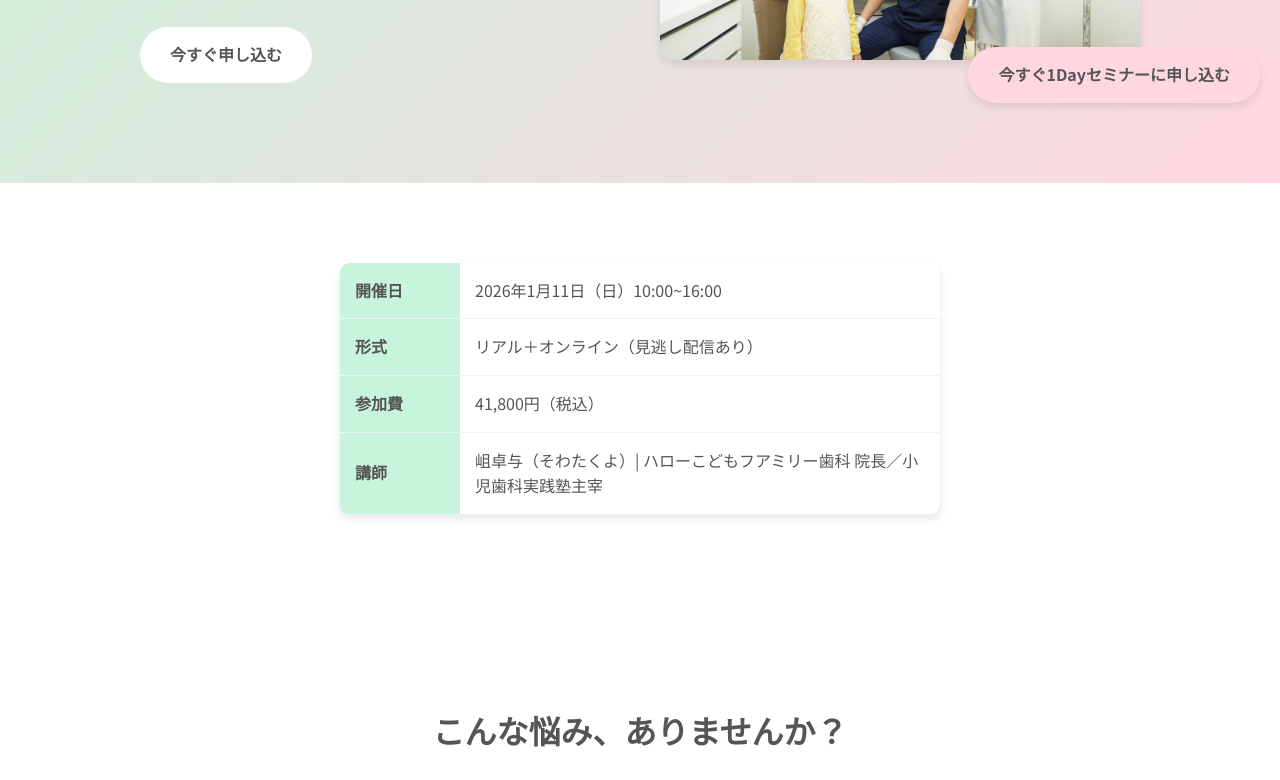
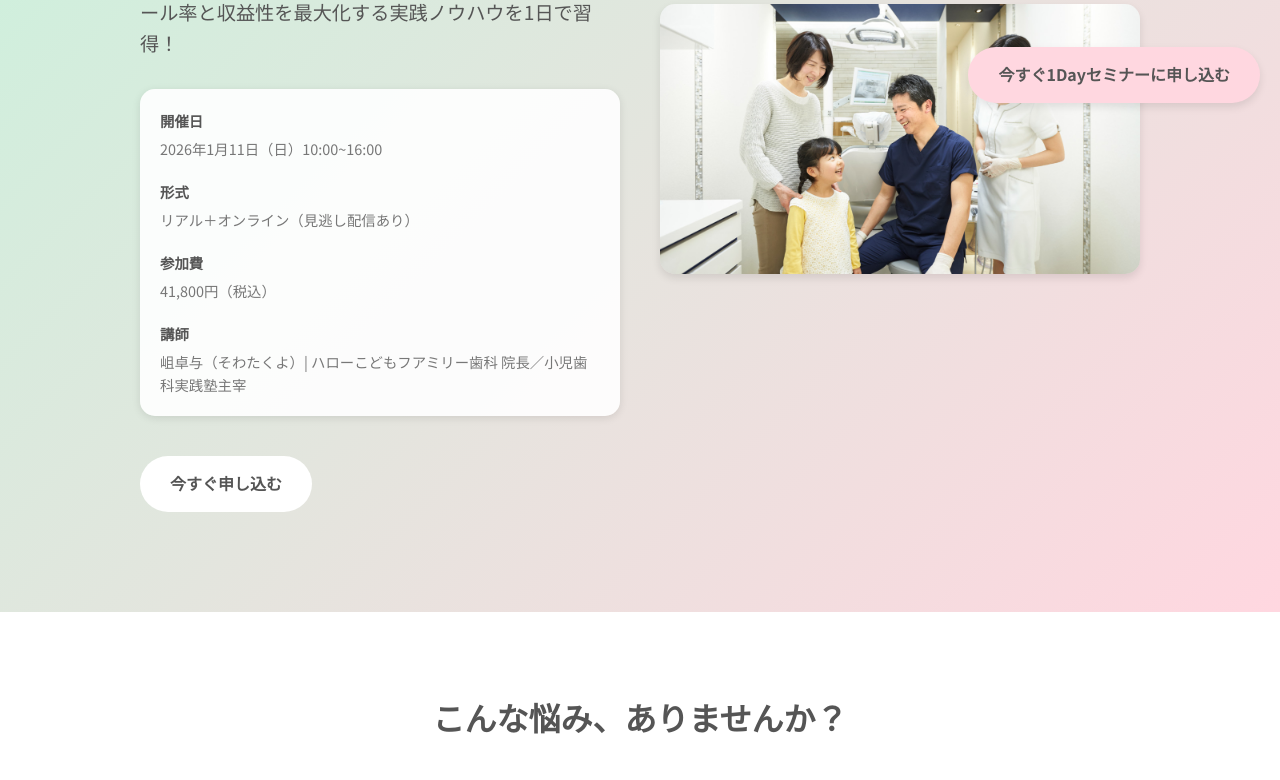
Before and after one commit to onemountain71/my-first-task-seminaLP, a plain HTML site: page index.html in a window 1280 px wide. Shown: the part 677-1457 px from the top of the page. Drawn offline with Linux system fonts and the light colour scheme.

Commit message:
feat:hero-section

```diff
--- a/css/style.css
+++ b/css/style.css
@@ -434,6 +434,34 @@ body {
   font-size: 1.2rem;
   margin-bottom: 30px;
   color: var(--color-text);
+}
+
+.hero-details {
+  display: grid;
+  grid-template-columns: repeat(auto-fit, minmax(250px, 1fr));
+  gap: 20px;
+  margin-bottom: 40px;
+  background-color: rgba(255, 255, 255, 0.9);
+  padding: 20px;
+  border-radius: 15px;
+  box-shadow: 0 2px 8px rgba(0, 0, 0, 0.1);
+}
+
+.detail-item {
+  display: flex;
+  flex-direction: column;
+  gap: 5px;
+}
+
+.detail-item strong {
+  font-weight: bold;
+  color: var(--color-text);
+  font-size: 0.9rem;
+}
+
+.detail-item span {
+  color: var(--color-subtext);
+  font-size: 0.9rem;
 }
 
 .hero .btn {
@@ -908,6 +936,12 @@ footer {
     font-size: clamp(24px, 5vw, 48px);
   }
 
+  .hero-details {
+    grid-template-columns: 1fr;
+    gap: 15px;
+    padding: 15px;
+  }
+
   .hero-image img {
     max-width: 100%;
   }
--- a/index.html
+++ b/index.html
@@ -34,7 +34,25 @@
                 <div class="hero-content">
                     <div class="hero-text">
                         <h1><span class="highlight">1 日で体系化できる</span><br>小児歯科のすべてをまとめて学ぶ日</h1>
-                        <p class="hero-subtitle">予防・定期・治療を1日で学べる集中講座</p>
+                        <p class="hero-subtitle">予防・定期管理・治療をトータルにつなぐことで、リコール率と収益性を最大化する実践ノウハウを1日で習得！</p>
+                        <div class="hero-details">
+                            <div class="detail-item">
+                                <strong>開催日</strong>
+                                <span>2026年1月11日（日）10:00~16:00</span>
+                            </div>
+                            <div class="detail-item">
+                                <strong>形式</strong>
+                                <span>リアル＋オンライン（見逃し配信あり）</span>
+                            </div>
+                            <div class="detail-item">
+                                <strong>参加費</strong>
+                                <span>41,800円（税込）</span>
+                            </div>
+                            <div class="detail-item">
+                                <strong>講師</strong>
+                                <span>岨卓与（そわたくよ）| ハローこどもフアミリー歯科 院長／小児歯科実践塾主宰</span>
+                            </div>
+                        </div>
                         <a href="#form" class="btn">今すぐ申し込む</a>
                     </div>
                     <div class="hero-image">
@@ -42,28 +60,6 @@
                     </div>
                 </div>
             </div>
-        </section>
-
-        <!-- New Intro Section -->
-        <section class="intro">
-                <table class="intro-table">
-                    <tr>
-                        <th>開催日</th>
-                        <td>2026年1月11日（日）10:00~16:00</td>
-                    </tr>
-                    <tr>
-                        <th>形式</th>
-                        <td>リアル＋オンライン（見逃し配信あり）</td>
-                    </tr>
-                    <tr>
-                        <th>参加費</th>
-                        <td>41,800円（税込）</td>
-                    </tr>
-                    <tr>
-                        <th>講師</th>
-                        <td>岨卓与（そわたくよ）| ハローこどもフアミリー歯科 院長／小児歯科実践塾主宰</td>
-                    </tr>
-                </table>
         </section>
 
         <!-- Worries Section -->
```
